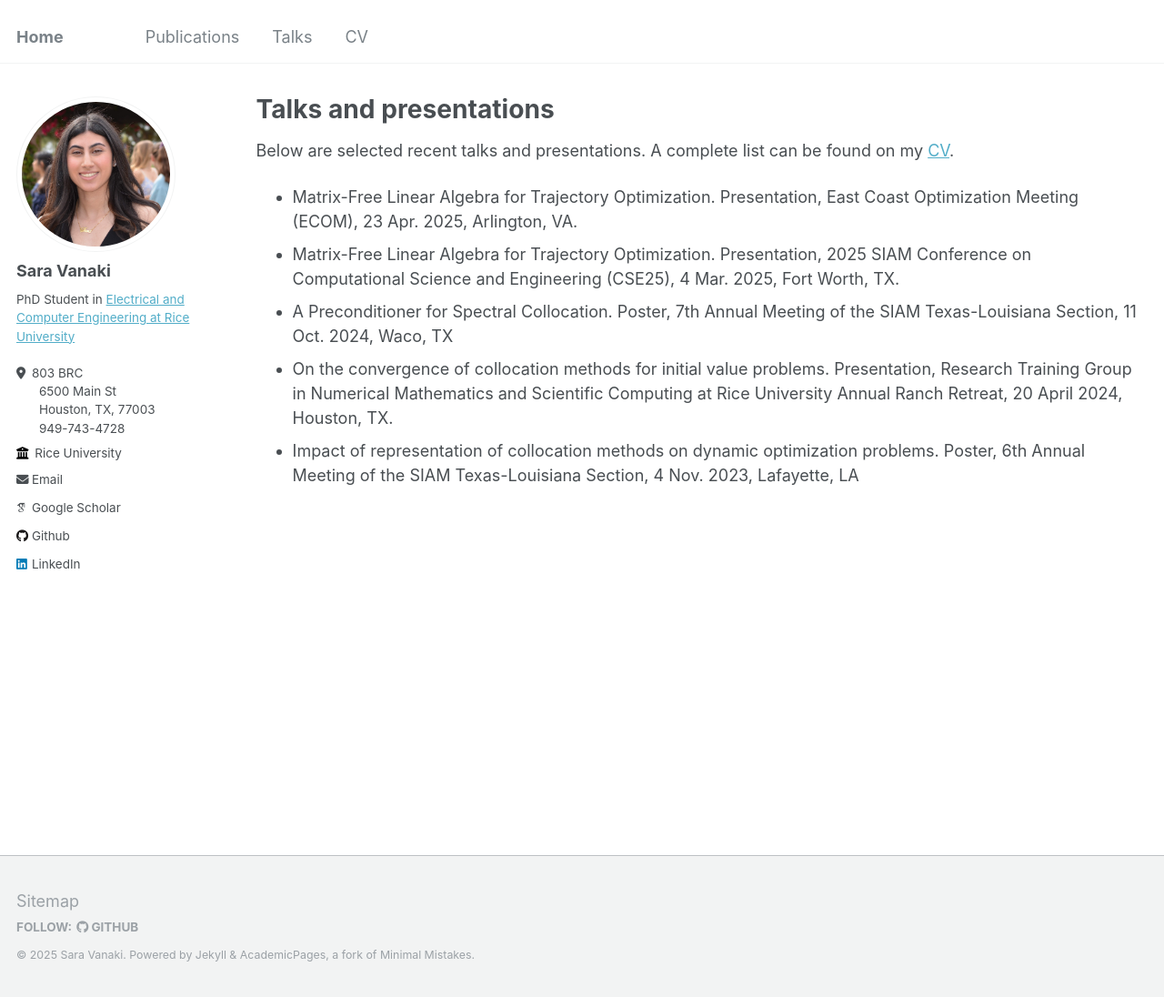
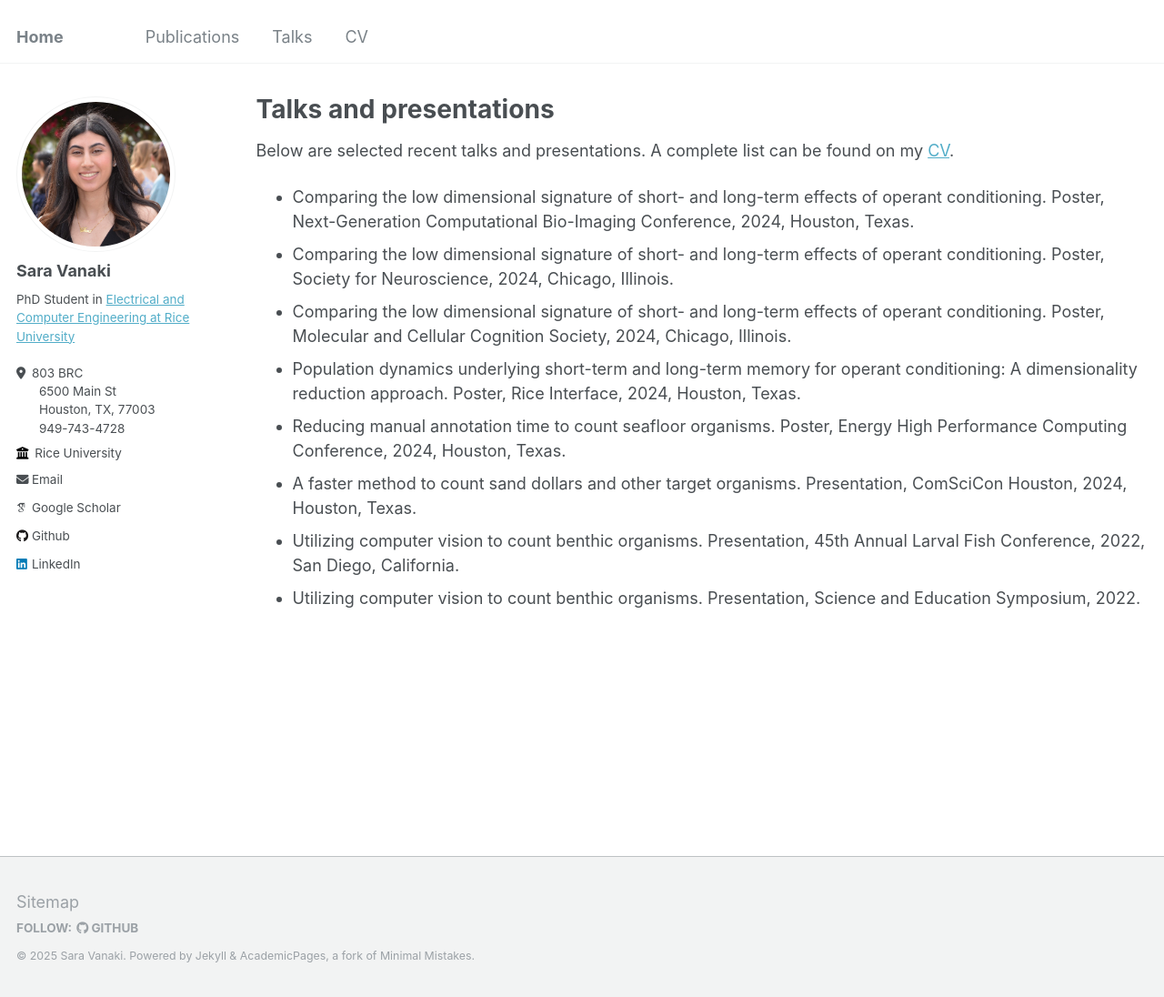
Before and after one commit to svanaki1/Sara-Vanaki, a Jekyll site: the page built from _pages/talks.md, in a window 1280 px wide and 1096 px high. Shown: the whole window at 91% size. Built offline with Jekyll 4.4.1, drawn with Linux system fonts in a browser that asks for light colours; some web fonts are replaced.

Commit message:
Update talks.md

```diff
--- a/_pages/talks.md
+++ b/_pages/talks.md
@@ -5,10 +5,13 @@ permalink: /talks/
 author_profile: true
 ---
 
-Below are selected recent talks and presentations. A complete list can be found on my [CV](../files/jcv.pdf).
+Below are selected recent talks and presentations. A complete list can be found on my [CV](../files/Sara_Vanaki.pdf).
 
-* Matrix-Free Linear Algebra for Trajectory Optimization. Presentation, East Coast Optimization Meeting (ECOM), 23 Apr. 2025, Arlington, VA.
-* Matrix-Free Linear Algebra for Trajectory Optimization. Presentation, 2025 SIAM Conference on Computational Science and Engineering (CSE25), 4 Mar. 2025, Fort Worth, TX.
-* A Preconditioner for Spectral Collocation. Poster, 7th Annual Meeting of the SIAM Texas-Louisiana Section, 11 Oct. 2024, Waco, TX
-* On the convergence of collocation methods for initial value problems. Presentation, Research Training Group in Numerical Mathematics and Scientific Computing at Rice University Annual Ranch Retreat, 20 April 2024, Houston, TX.
-* Impact of representation of collocation methods on dynamic optimization problems. Poster, 6th Annual Meeting of the SIAM Texas-Louisiana Section, 4 Nov. 2023, Lafayette, LA
+* Comparing the low dimensional signature of short- and long-term effects of operant conditioning. Poster, Next-Generation Computational Bio-Imaging Conference, 2024, Houston, Texas.
+* Comparing the low dimensional signature of short- and long-term effects of operant conditioning. Poster, Society for Neuroscience, 2024, Chicago, Illinois.
+* Comparing the low dimensional signature of short- and long-term effects of operant conditioning. Poster, Molecular and Cellular Cognition Society, 2024, Chicago, Illinois.
+* Population dynamics underlying short-term and long-term memory for operant conditioning: A dimensionality reduction approach. Poster, Rice Interface, 2024, Houston, Texas.
+* Reducing manual annotation time to count seafloor organisms. Poster, Energy High Performance Computing Conference, 2024, Houston, Texas.
+* A faster method to count sand dollars and other target organisms. Presentation, ComSciCon Houston, 2024, Houston, Texas.
+* Utilizing computer vision to count benthic organisms. Presentation, 45th Annual Larval Fish Conference, 2022, San Diego, California.
+* Utilizing computer vision to count benthic organisms. Presentation, Science and Education Symposium, 2022.
```
